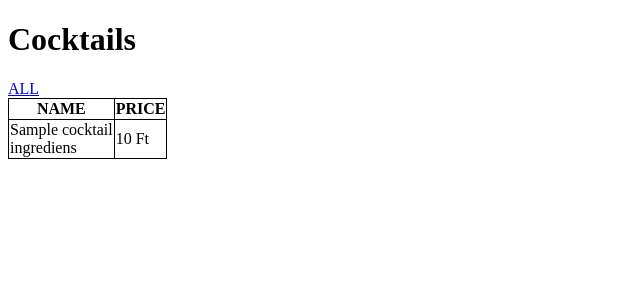
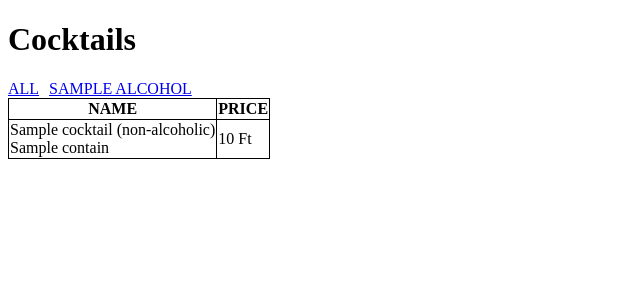
Before and after one commit to green-fox-academy/jnsmtnr, a Node server app: template week-06/day-4/cocktails/views/home.ejs in a window 1280 px wide. Shown: the top 300 px of the page, without its empty margins (0-640 px from the left). Run offline with Node 20, Linux system fonts and the light colour scheme; the template is opened without the code that fills it: most values are stand-ins (such as "Sample title", 1, 10 or a date in 2020).

Commit message:
alakul, alakul

```diff
--- a/week-06/day-4/cocktails/static/style.css
+++ b/week-06/day-4/cocktails/static/style.css
@@ -1,5 +1,11 @@
+.alcoholSelector {
+  display: flex;
+}
+
 a.alcoholList {
   text-transform: uppercase;
+  align-self: flex-end;
+  margin-right: 10px;
 }
 
 table, th, td {
--- a/week-06/day-4/cocktails/views/home.ejs
+++ b/week-06/day-4/cocktails/views/home.ejs
@@ -6,11 +6,16 @@
   <title>Cocktails</title>
   <meta name="viewport" content="width=device-width, initial-scale=1">
   <link rel="stylesheet" type="text/css" media="screen" href="static/style.css" />
-  <script src="main.js"></script>
+  <!--<script src="main.js"></script>-->
 </head>
 <body>
   <h1>Cocktails</h1>
-  <a class="alcoholList" href='/'>all</a></div>
+  <div class='alcoholSelector'>
+    <a class="alcoholList" href='/'>all</a>
+    <% for (let i=0; i < alcoholList.length; i++) { %>
+      <a class="alcoholList" href=<%= `/?selectedAlcohol=${alcoholList[i]}`%>><%= alcoholList[i] %></a>
+    <% } %>
+  </div>
   <table>
     <tr>
       <th>NAME</th>
@@ -18,7 +23,7 @@
     </tr>
     <% for (let i=0; i < cocktails.length; i++) { %>
       <tr>
-        <td><%= cocktails[i].name %><br>ingrediens</td>
+        <td><%= cocktails[i].name %> <% if (!cocktails[i].isAlcoholic) { %>(non-alcoholic)<% } %><br><%= `${cocktails[i].contains.join(', ')}` %></td>
         <td><%= cocktails[i].price %> Ft</td>
       </tr>
     <% } %>
```
